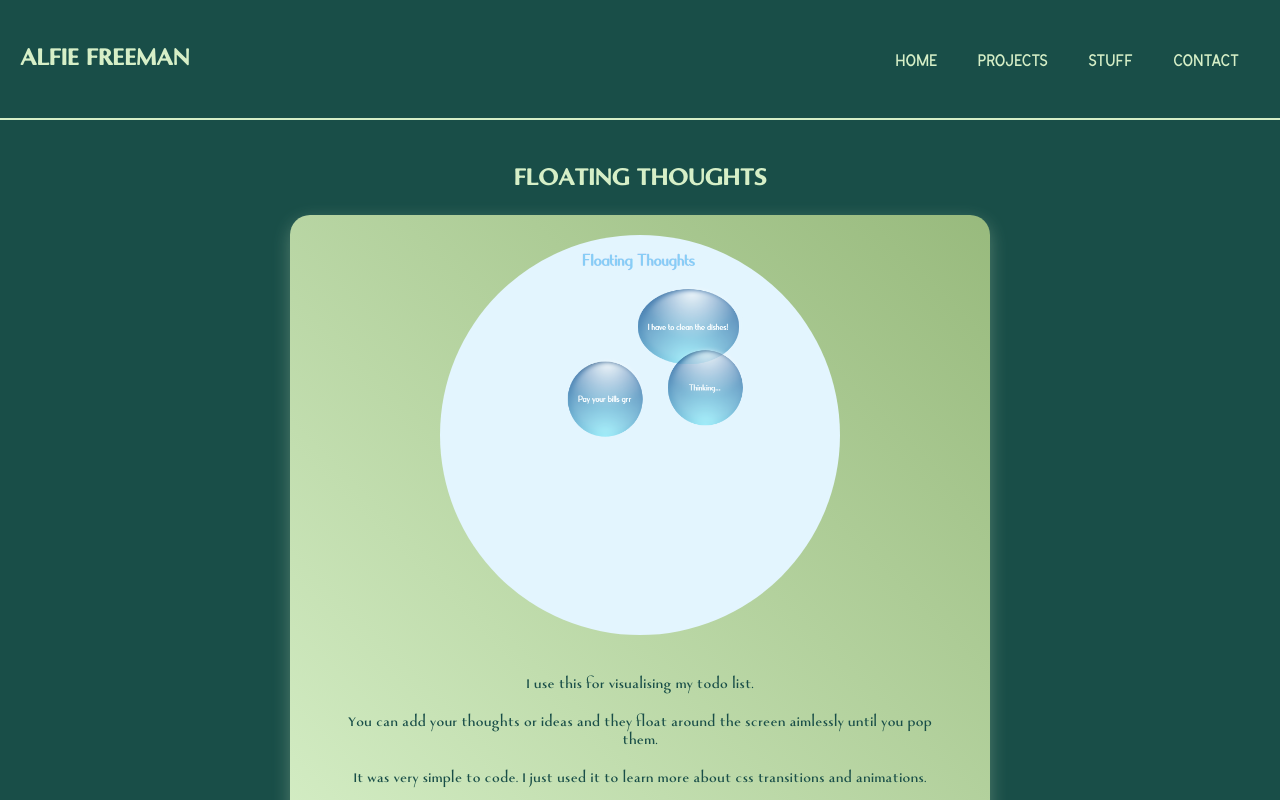
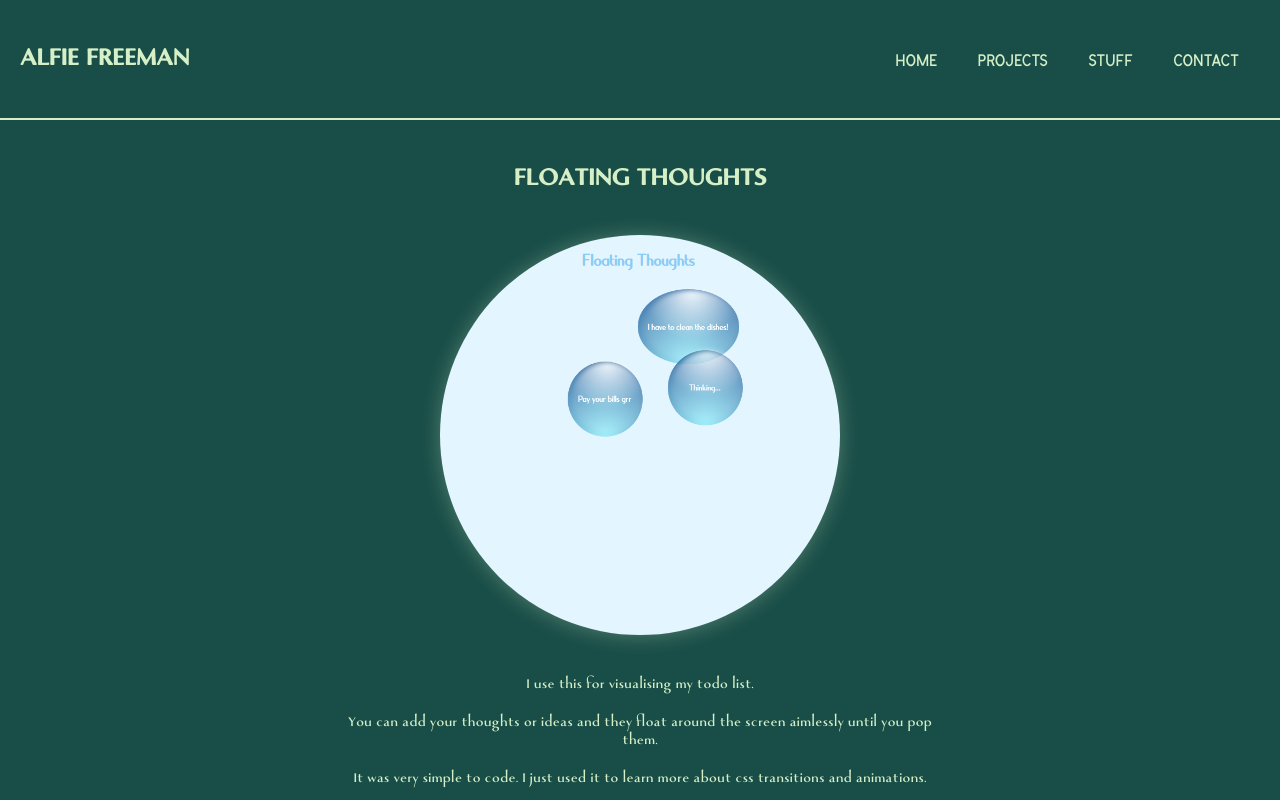
Before and after one commit to runticle/next-website, a Next.js app: page /projects in a window 1280 px wide. Shown: the top 800 px of the page. Built offline with nearby package versions, Linux system fonts and the light colour scheme.

Commit message:
sorry project cards, you gone now lol. need to refactor as now projects and about me's are very similar but aaargh

```diff
--- a/src/components/AboutMe.js
+++ b/src/components/AboutMe.js
@@ -21,6 +21,8 @@ const ImageContainer = styled.div`
     height: 30vh;
     border-radius: 50%;
     overflow: hidden;
+    box-shadow: var(--boxShadowSection);
+
 
     @media screen and (max-width: 767px) {
         width: 80vw;
--- a/src/components/MoreAboutMe.js
+++ b/src/components/MoreAboutMe.js
@@ -22,6 +22,7 @@ const AboutMeStyles = styled.div`
         width: 30vw;
         border-radius: 10px;
         overflow: hidden;
+        box-shadow: var(--boxShadowSection);
     }
 
     @media screen and (max-width: 767px) {
--- a/src/components/Page.js
+++ b/src/components/Page.js
@@ -64,7 +64,7 @@ const GlobalStyles = createGlobalStyle`
       --spacing: 20px; // used for all generic passing and margin etc.
       --headerHeight: 120px;
       /* --boxShadowSection: rgba(145,106,112,0.2) 0 6px 24px; */
-      --boxShadowSection: rgba(214,239,199,0.3) 0 6px 18px;
+      --boxShadowSection: rgba(214,239,199,0.3) 0 1px 20px;
       box-sizing: border-box;
       font-size: 62.5%; // set defalt font size to 10px.
       height: 100%;
--- a/src/components/Project/index.js
+++ b/src/components/Project/index.js
@@ -10,12 +10,8 @@ const ProjectStyles = styled.main`
 const Section = styled.section`
     max-width: 700px;
     margin: 0 auto;
-    background: var(--lightGreen);
     border-radius: var(--spacing);
-    box-shadow: var(--boxShadowSection);
     padding: var(--spacing);
-
-    background: linear-gradient(45deg, var(--lightGreen) 0%, var(--middleGreen) 100%);
 
     .project-links {
         padding-bottom: var(--spacing);
@@ -38,7 +34,7 @@ const Section = styled.section`
     }
 
     * {
-        color: var(--darkGreen);
+        color: var(--lightGreen);
     }
 
     .imageBox {
@@ -48,9 +44,11 @@ const Section = styled.section`
         margin: 0 auto;
 
         border-radius: 50%;
+        box-shadow: var(--boxShadowSection);
 
         @media screen and (max-width: 768px) {
-            width: 100%;
+            width: 80vw;
+            height: 80vw;
         }
 
         .image {
```
